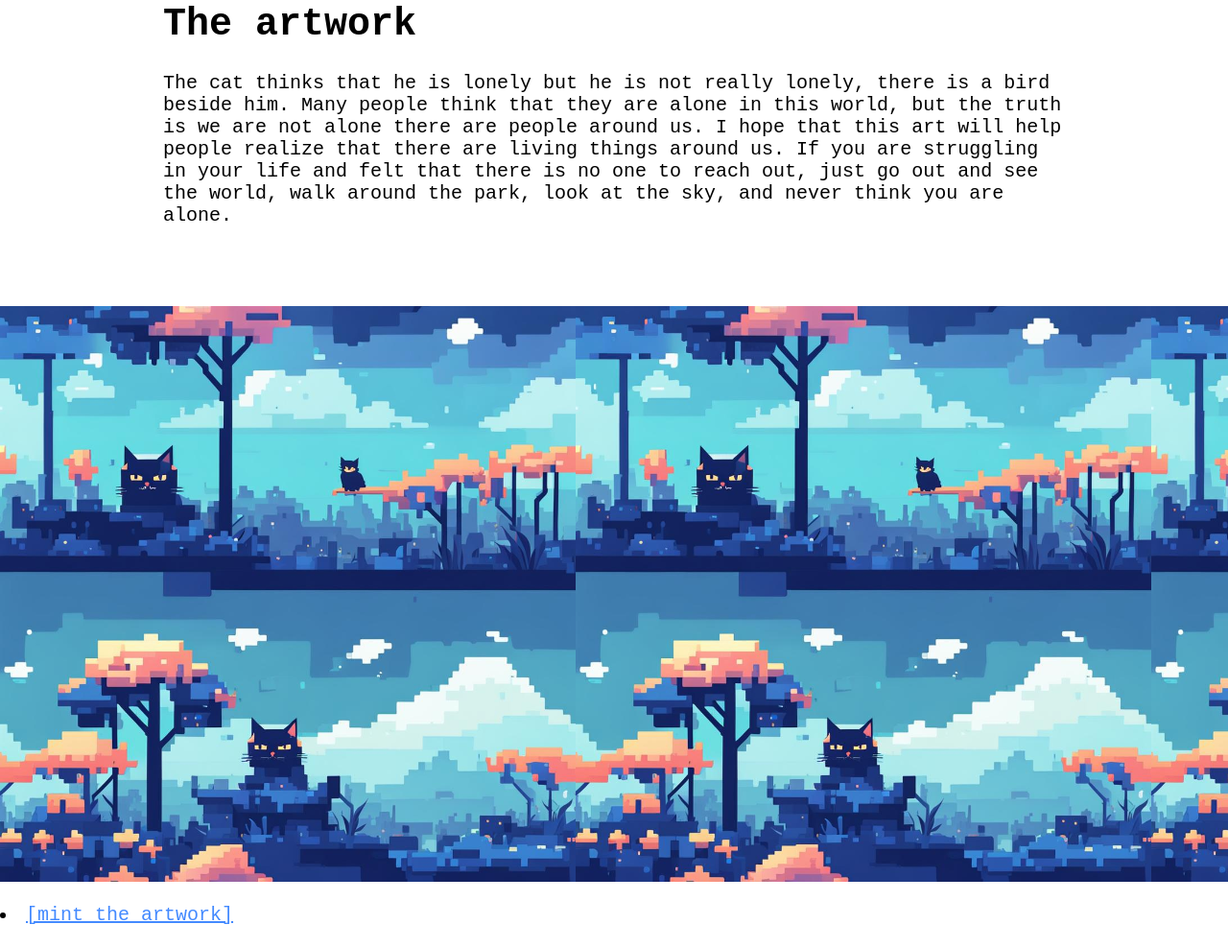
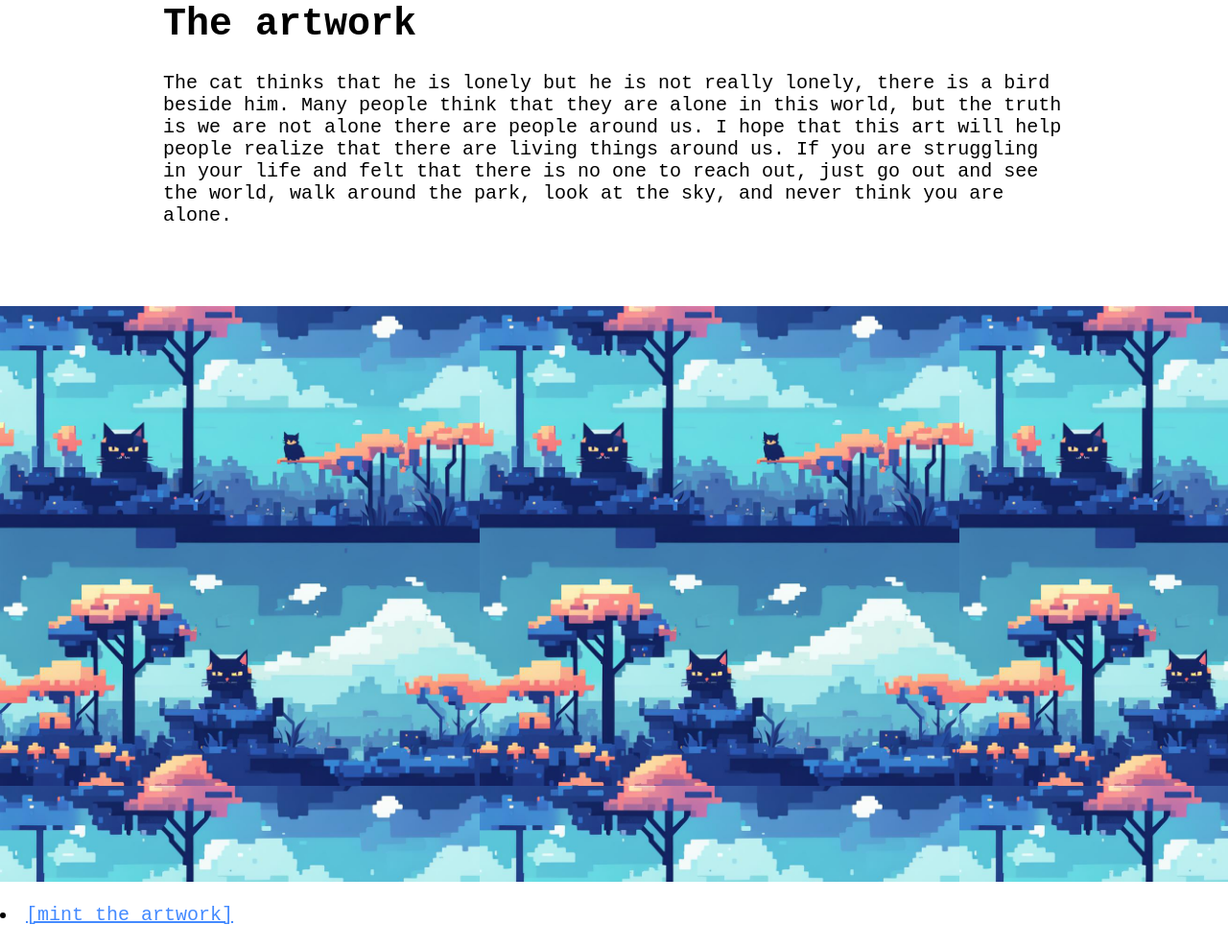
Before and after one commit to lonelycatbird/lonelycatbird.github.io, a plain HTML site: page index.html in a window 1280 px wide. Shown: the part 537-1525 px from the top of the page at 96% size. Drawn offline with Linux system fonts and the light colour scheme.

Commit message:
change picture size
px size

```diff
--- a/style.css
+++ b/style.css
@@ -106,7 +106,7 @@ body {
 
 .jumbotron {
   background: url("images/lonely cat bird.jpg");
-  background-size: 600px;
+  background-size: 500px;
   height: 600px;
 }
 
```
